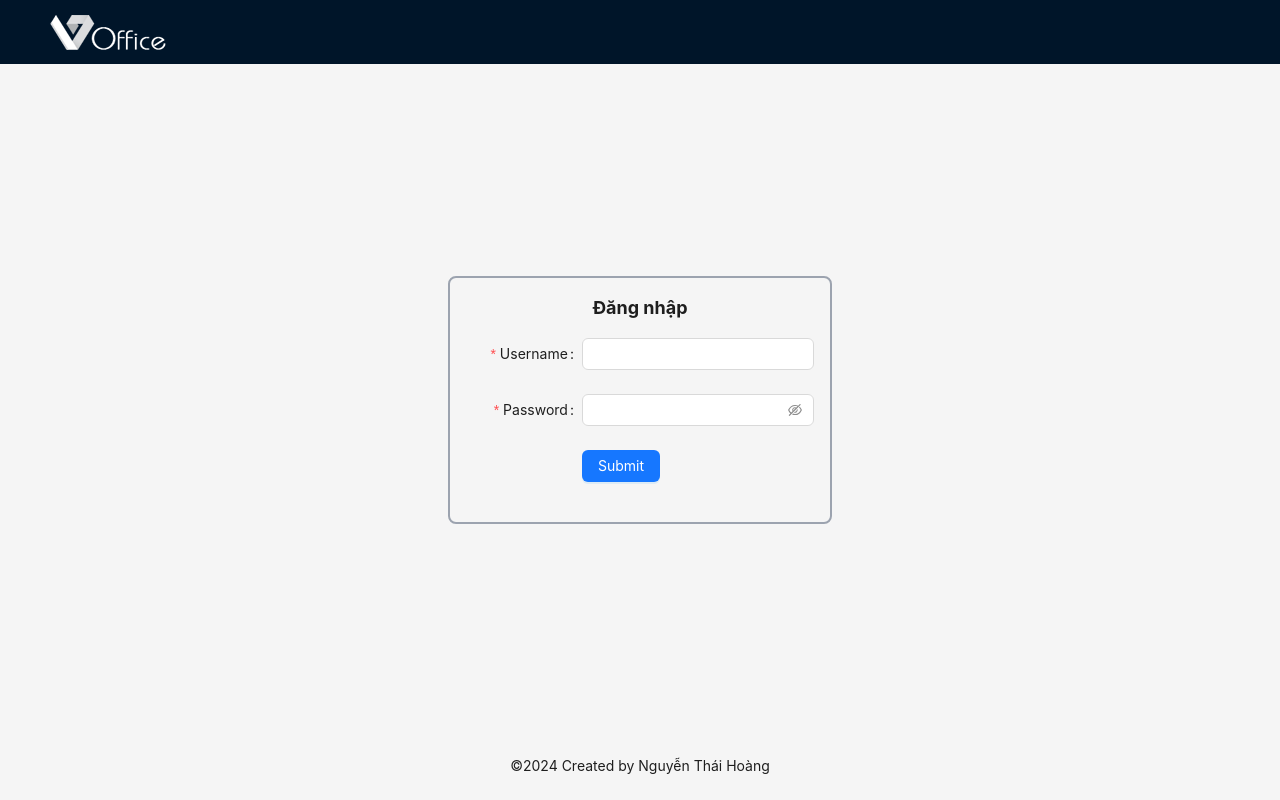
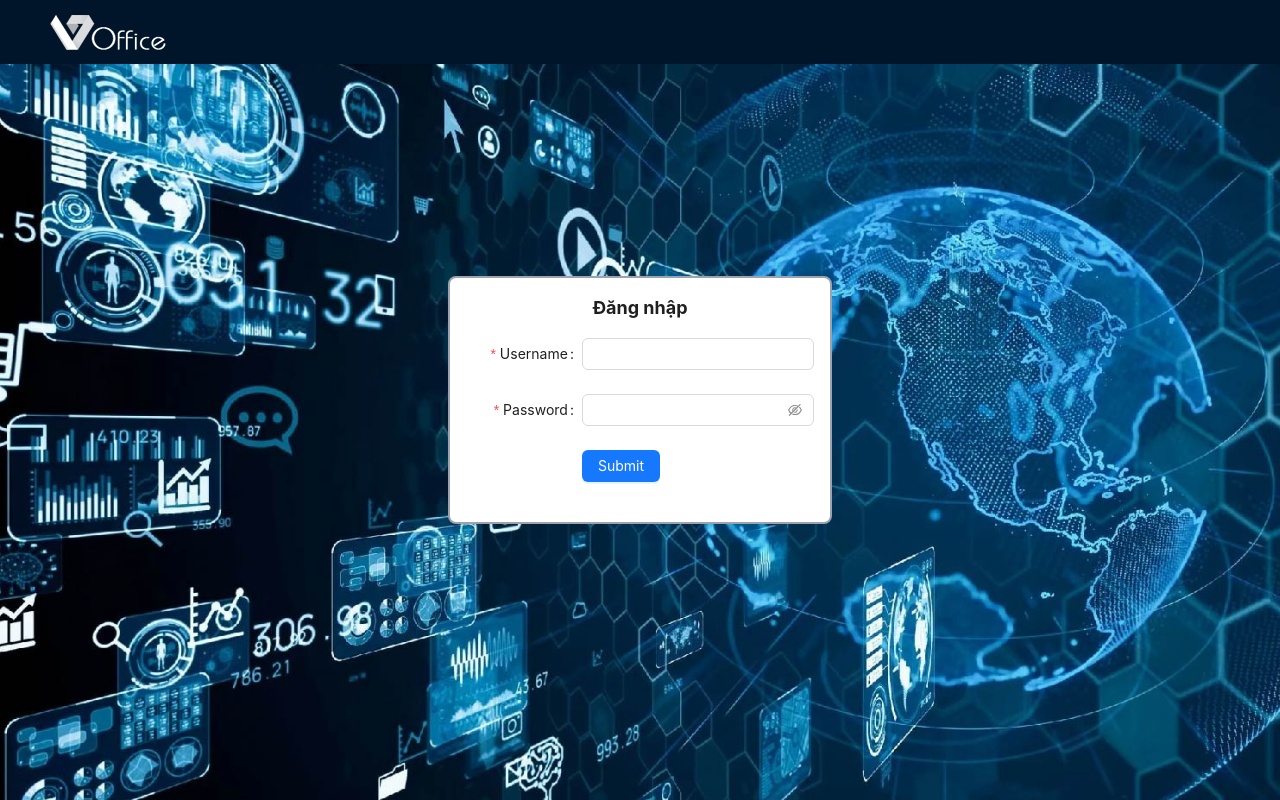
Before and after one commit to dlir2404/document-mng-fe, a Next.js app: page /login in a window 1280 px wide. Built offline with nearby package versions, Linux system fonts and the light colour scheme.

Commit message:
add background login

```diff
--- a/shared/components/layouts/MainLayout.tsx
+++ b/shared/components/layouts/MainLayout.tsx
@@ -102,7 +102,6 @@ export default function MainLayout({
                     style={{
                         padding: 24,
                         minHeight: "calc(100vh - 133px)",
-                        // background: colorBgContainer,
                         borderRadius: '10px',
                     }}
                 >
--- a/src/app/login/page.tsx
+++ b/src/app/login/page.tsx
@@ -33,9 +33,9 @@ const LoginPage = () => {
     }
 
     return (
-        <div className="flex items-center justify-center fixed top-0 left-0 right-0 bottom-0">
-            <div className="p-4 border-2 rounded-lg border-gray-400">
-                <div className="text-center pb-4 font-bold text-lg">Đăng nhập</div>
+        <div style={{ background: 'url("/background.jpg")', backgroundSize: 'cover'}} className="flex items-center justify-center fixed top-0 left-0 right-0 bottom-0">
+            <div className="p-4 border-2 rounded-lg border-gray-400 bg-white">
+                <div className="text-center pb-4 font-bold text-lg ">Đăng nhập</div>
             <Form
                 name="basic"
                 labelCol={{ span: 8 }}
```
Also changed, not shown: public/background.jpg (added).
